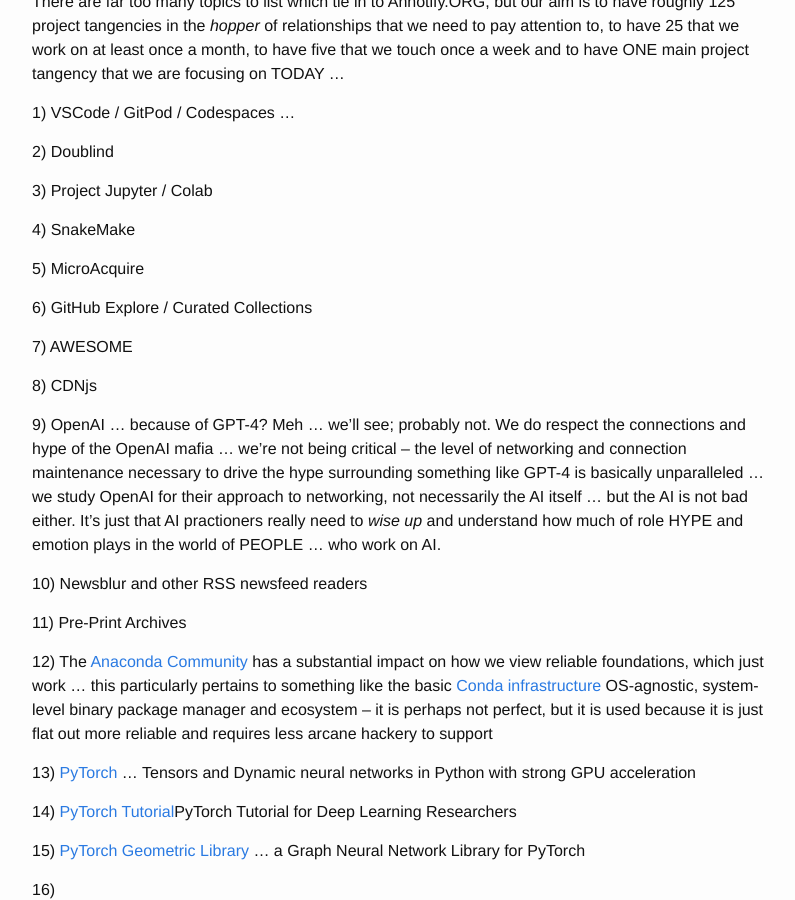
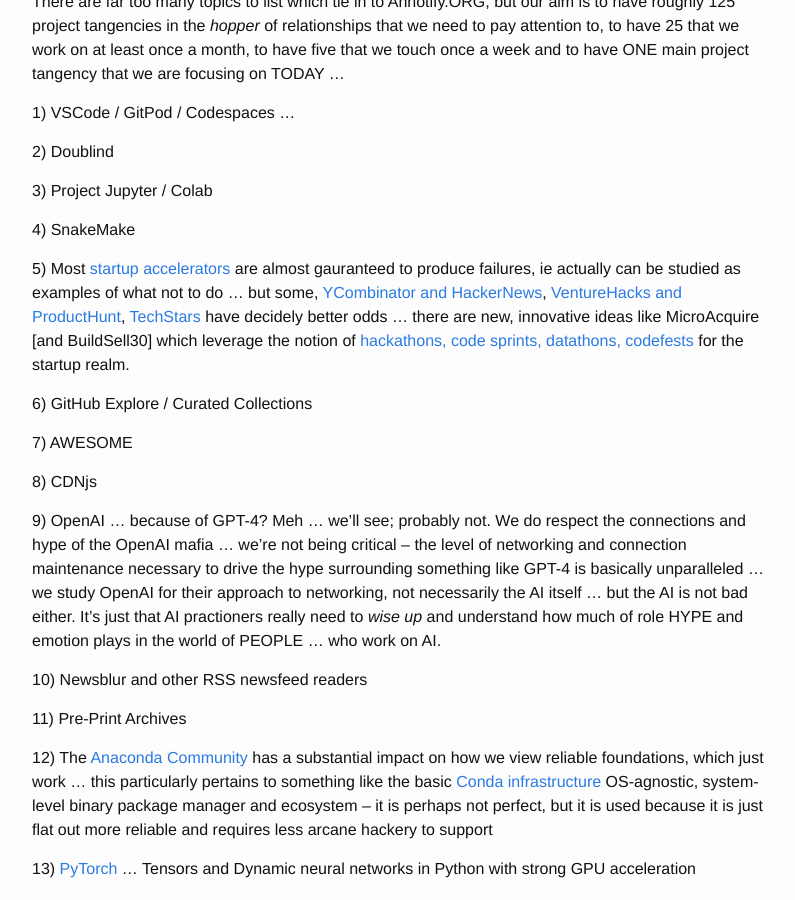
Before and after one commit to annotifyapp/annotifyapp.github.io, a Jekyll site: the page built from Projects.md, in a window 1280 px wide and 900 px high, scrolled down 399 px. Shown: the whole window, without its empty margins (238-1033 px from the left). Built offline with Jekyll 4.4.1, drawn with Linux system fonts in a browser that asks for light colours.

Commit message:
Startup accelerators can be studied as examples of what NOT to do

```diff
--- a/Projects.md
+++ b/Projects.md
@@ -20,7 +20,7 @@ There are far too many topics to list which tie in to Annotify.ORG, but our aim
 
 4) SnakeMake
 
-5) MicroAcquire
+5) Most [startup accelerators](https://en.wikipedia.org/wiki/Startup_accelerator) are almost gauranteed to produce failures, ie actually can be studied as examples of what not to do ... but some, [YCombinator and HackerNews](https://en.wikipedia.org/wiki/Y_Combinator), [VentureHacks and ProductHunt](https://en.wikipedia.org/wiki/AngelList), [TechStars](https://en.wikipedia.org/wiki/Techstars) have decidely better odds ... there are new, innovative ideas like MicroAcquire [and BuildSell30] which leverage the notion of [hackathons, code sprints, datathons, codefests](https://en.wikipedia.org/wiki/Hackathon) for the startup realm.
 
 6) GitHub Explore / Curated Collections
 
```
